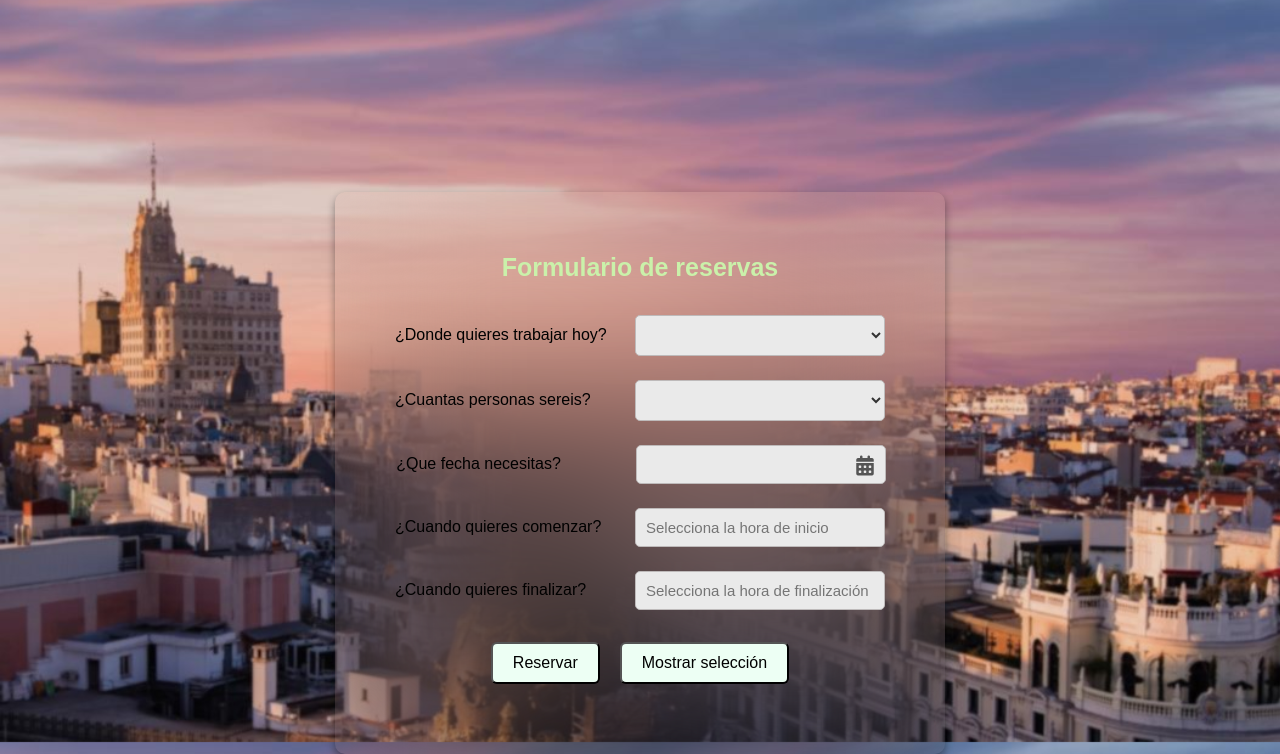
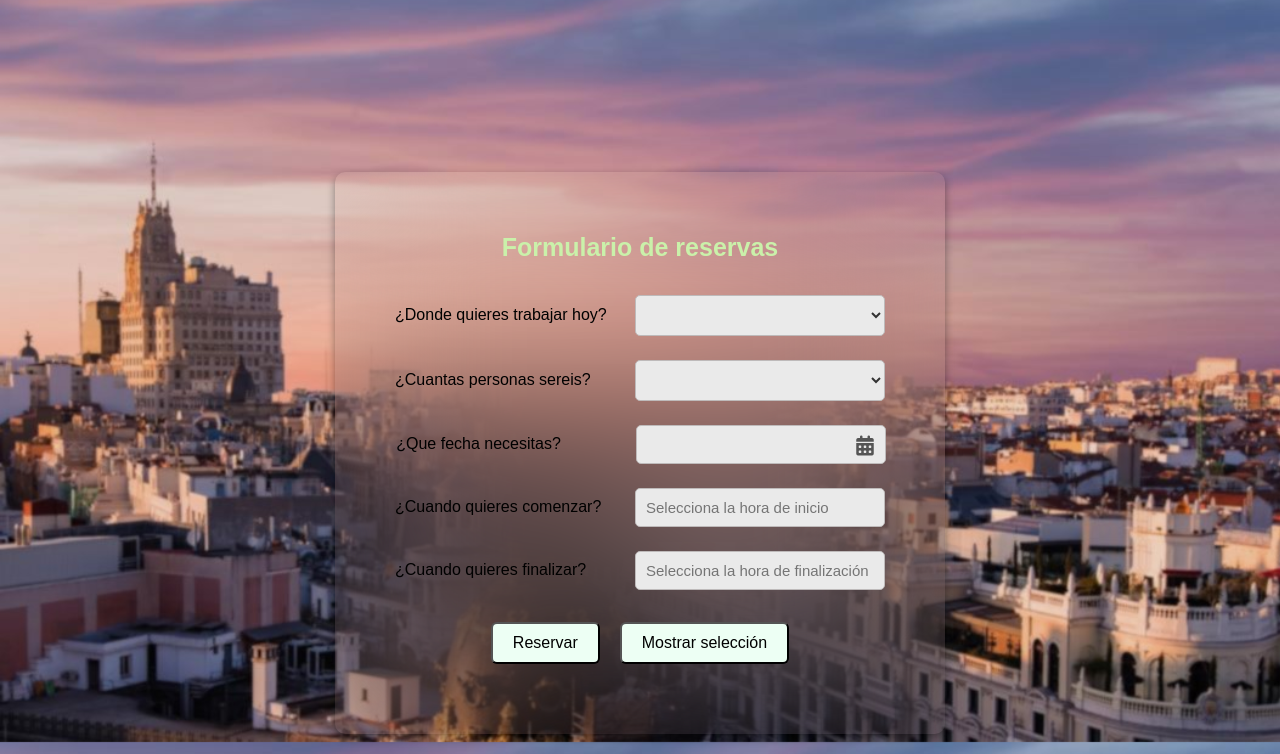
Before and after one commit to Palomixa/ComfyCoworking.github.io, a website: page nuevaReserva/nuevaReserva.html in a window 1280 px wide. Shown: the part 58-812 px from the top of the page. Drawn offline with nearby package versions, Linux system fonts and the light colour scheme; no server answers.

```diff
--- a/nuevaReserva/nuevaReserva.css
+++ b/nuevaReserva/nuevaReserva.css
@@ -83,7 +83,7 @@
     justify-content: center;
     align-items: center;
     flex-direction: column;
-    margin: 80px auto;
+    margin: 60px auto;
     padding: 40px;
     width: 530px;
     border-radius: 10px;
```
